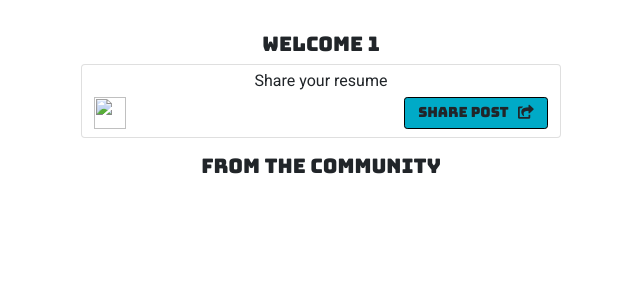
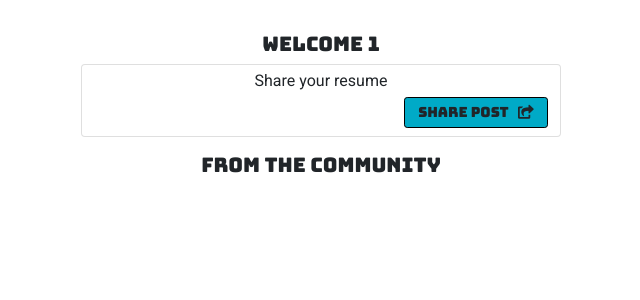
Before and after one commit to maxthor500/Back-on-track-MS3, a Flask app: page / in a window 1280 px wide. Shown: the part 66-366 px from the top of the page, without its empty margins (319-959 px from the left). Run offline with Flask 2, Linux system fonts and the light colour scheme; the visitor is signed in with stand-in values (Sample User, id 1); data that the repository does not hold is empty; some libraries are stand-ins or nearby versions.

Commit message:
Fix: delete the image_profile from user collection as my mentor adviced me avoiding a bad practice

```diff
--- a/static/css/style.css
+++ b/static/css/style.css
@@ -122,13 +122,6 @@ main {
     margin-top: 2rem;
 }
 
-/* profile image */
-.profile-image {
-    height: 2rem;
-    width: 2rem;
-    margin-right: 1rem;
-}
-
 /* get btn boostrap with some change to look smaller */
 .btn-post {
     border: solid .1rem black;
--- a/templates/index.html
+++ b/templates/index.html
@@ -11,10 +11,6 @@
                         <p class="m-1 text-center">Share your resume</p>
                         <!-- card content -->
                         <div class="d-flex justify-content-end">
-                            <!-- profile's image -->
-                            <img src="{{ image }}" class="profile-image" />
-                            <!-- empty card body to space image and button -->
-                            <div class="card-body"></div>
                             <!-- button link to create_posts.html -->
                             <a href="{{ url_for('add_posts') }}" class="btn target font-bungee btn-sm" data-toggle="button" aria-pressed="false">Share Post &nbsp; <i class="fas fa-share-square"></i></a>
                         </div>
@@ -27,14 +23,10 @@
                 {% if post.share_post == "on" %}
                     <section class="row justify-content-md-center mt-1rem">
                         <div class="card">
-                        <!-- card title -->
-                        <p class="m-1 text-center">{{ username }}</p>
                             <!-- card content -->
                             <div class="d-flex">
-                            <!-- profile's image -->
-                            <img src="{{ image }}" class="profile-image mr-1" />
                                 <!-- card body with post's info -->
-                            <div class="card-body p-0">
+                                <div class="card-body p-0 mt-1rem">
                                     <h6 class="card-subtitle text-muted">{{ post.category_name }}</h6>
                                     <span class="card-text">{{ post.post_description }}</span> <br/>
                                     <span class="card-subtitle text-muted">{{ post.created_by.capitalize() }} - {{ post.post_date }}</span>
--- a/templates/posts.html
+++ b/templates/posts.html
@@ -11,7 +11,4 @@
             {{ post.created_by }} <br>
         {% endfor %}
     </section>
-        {% for user in users %}
-            {{ user.image_profile }}
-        {% endfor %}
 {% endblock %}
--- a/templates/profile.html
+++ b/templates/profile.html
@@ -4,11 +4,5 @@
     <section class="row justify-content-md-center mt-1rem">
         <h4 class="font-bungee text-center">{{ username }}'s profile</h4>
     </section>
-    <section class="row justify-content-md-center mt-1rem">
-            <div>
-                <img src="{{ image }}" class="profile-image" />
-            </div>
-    </section>
-
 
 {% endblock %}
```
Lines whose indentation alone changed are shown as unchanged.
